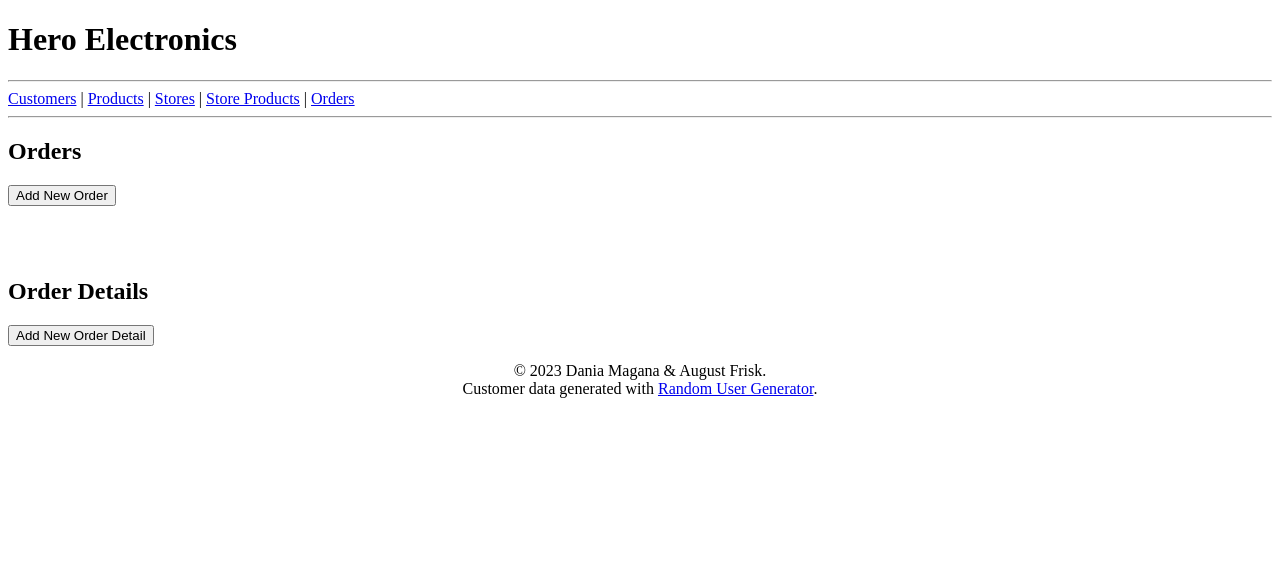
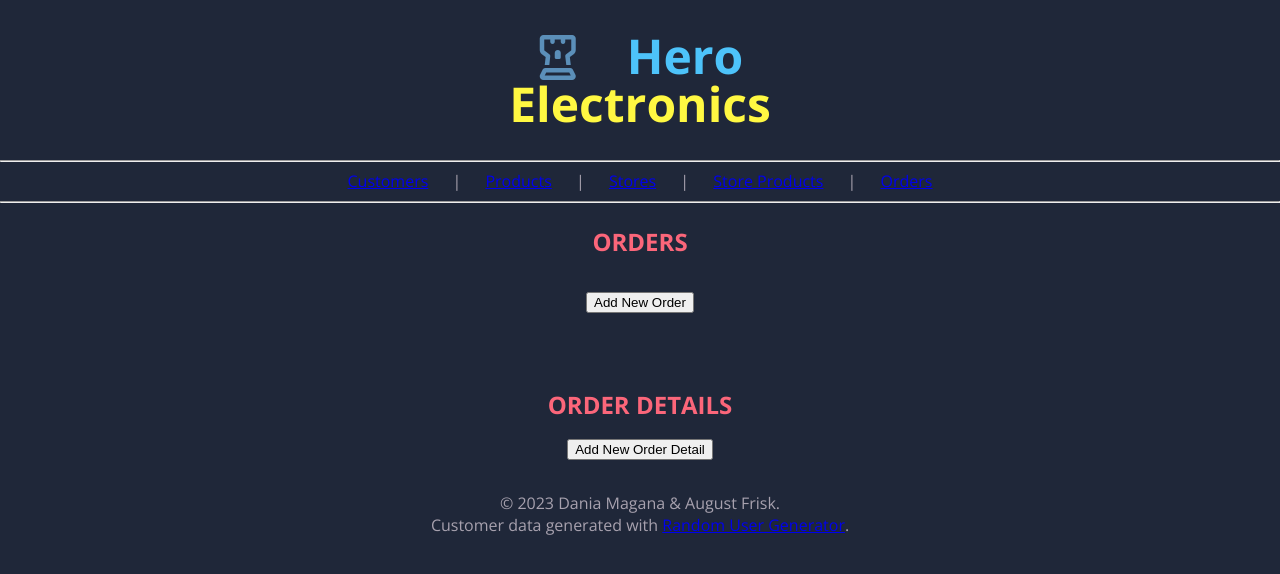
Before and after one commit to 4N0NYM0U5MY7H/CS340_Project, a Flask app: page /orders in a window 1280 px wide. Shown: the top 574 px of the page. Run offline with Flask 3, Linux system fonts and the light colour scheme; data that the repository does not hold is empty; some libraries are stand-ins or nearby versions.

Commit message:
Style Updates

```diff
--- a/app.py
+++ b/app.py
@@ -139,7 +139,6 @@ def add_customers():
             return redirect("/customers")
 
 
-# route for deleting a Customer
 @app.route("/delete_customers/<int:customer_id>", methods=["GET", "POST"])
 def delete_customers(customer_id):
     """Delete a Customer from the database."""
--- a/static/main.css
+++ b/static/main.css
@@ -1,3 +1,55 @@
+@charset "UTF-8";
+@import url(https://fonts.googleapis.com/css?family=Open+Sans:300,400,700);
+
+body {
+    font-family: "Open Sans", sans-serif;
+    font-weight: 300;
+    line-height: 1.42em;
+    color: #A7A1AE;
+    background-color: #1F2739;
+    margin: auto;
+    padding: auto;
+    text-align: center;
+}
+
+h1 {
+    font-size: 3em;
+    line-height: 1em;
+    text-align: center;
+    color: #4DC3FA;
+}
+
+h1 i {
+    padding-right: 1em;
+}
+
+h2 {
+    color: #FB667A;
+    text-decoration: none;
+    text-transform: uppercase;
+}
+
+.blue {
+    color: #5B8FB9;
+
+}
+
+.yellow {
+    color: #FFF842;
+}
+
+nav a {
+    padding: 5px 20px;
+}
+
+main {
+    display: flex;
+    flex-direction: column;
+    align-items: center;
+    justify-content: center;
+    /*min-height: 50vh;*/
+}
+
 td {
     padding: 0 10px;
     text-align: center;
--- a/templates/base.j2
+++ b/templates/base.j2
@@ -21,13 +21,18 @@
     <body>
 
         <header>
-            <h1>Hero Electronics</h1>
+            <h1><i class="fa-regular fa-chess-rook blue"></i>Hero
+                <br />
+                <span class="yellow">Electronics</span>
+            </h1>
         </header>
 
         <hr />
 
         <nav>
-            <a href="{{ url_for('customers') }}">Customers</a> | <a href="{{ url_for('products') }}">Products</a> | <a href="{{ url_for('stores') }}">Stores</a> | <a href="{{ url_for('store_products') }}">Store Products</a> | <a href="{{ url_for('orders') }}">Orders</a>
+            <a href="{{ url_for('customers') }}">Customers</a> | <a href="{{ url_for('products') }}">Products</a> | <a
+                href="{{ url_for('stores') }}">Stores</a> | <a href="{{ url_for('store_products') }}">Store Products</a>
+            | <a href="{{ url_for('orders') }}">Orders</a>
         </nav>
 
         <hr />
```
